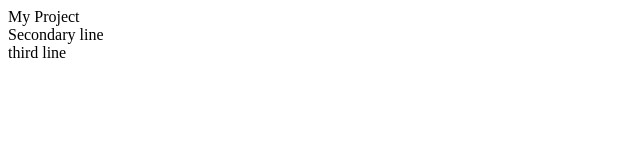
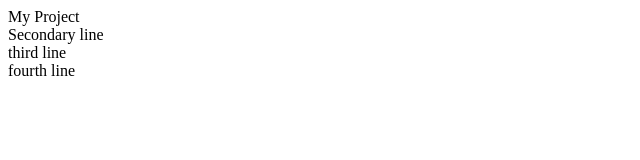
Before and after one commit to BazonGit/github_tutorial, a plain HTML site: page index.html in a window 1280 px wide. Shown: the full height of the page, 0-640 px from the left. Drawn offline with Linux system fonts and the light colour scheme.

Commit message:
There are 44 chagnes

```diff
--- a/index.html
+++ b/index.html
@@ -3,6 +3,7 @@
 <!--[if IE 7]>         <html class="no-js lt-ie9 lt-ie8"> <![endif]-->
 <!--[if IE 8]>         <html class="no-js lt-ie9"> <![endif]-->
 <!--[if gt IE 8]>      <html class="no-js"> <!--<![endif]-->
+<!--Bassem Comment-->
 <html>
     <head>
         <meta charset="utf-8">
@@ -20,6 +21,7 @@
         <div>My Project</div>
         <div>Secondary line</div>
         <div>third line</div>
+        <div>fourth line</div>
 
         <script src="" async defer></script>
     </body>
```
